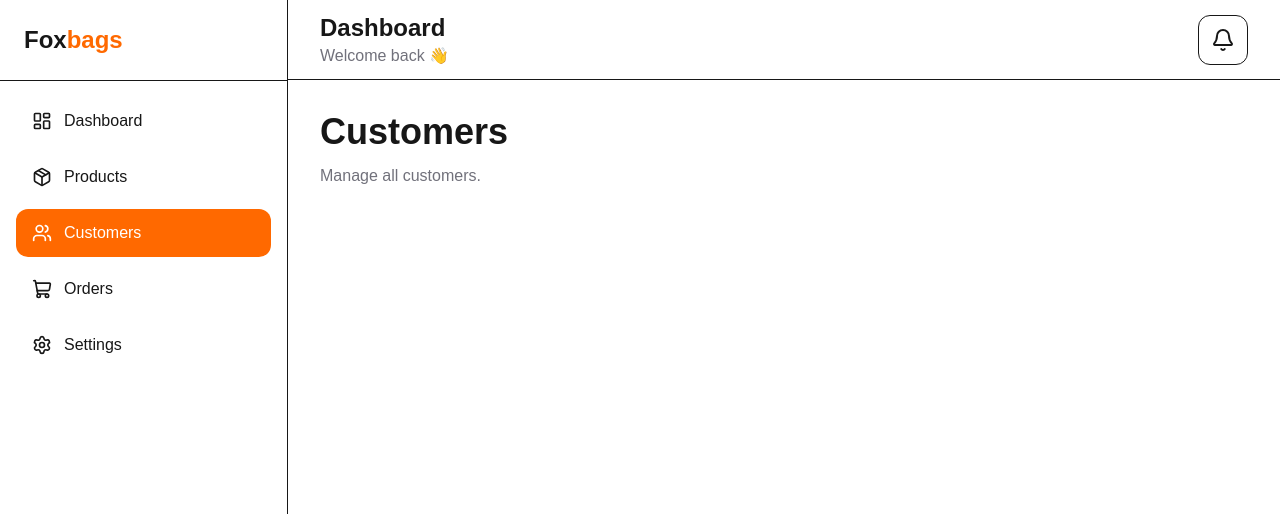
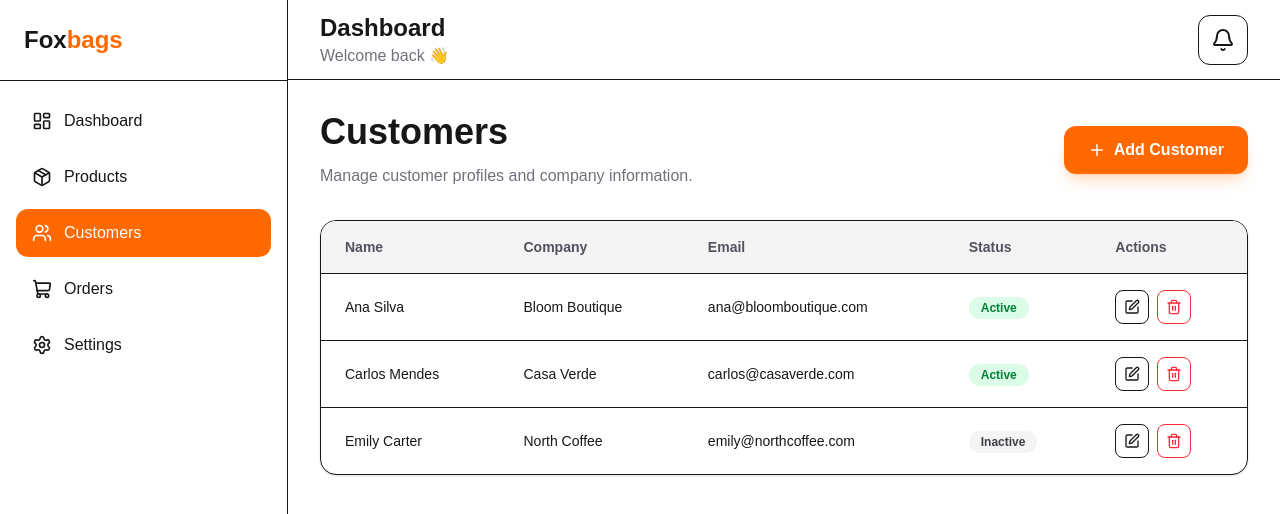
Before and after one commit to birabotto/foxbags-dashboard, a Next.js app: page /dashboard/customers in a window 1280 px wide. Shown: the top 514 px of the page. Built offline with nearby package versions, Linux system fonts and the light colour scheme.

Commit message:
feat: create customers management page

```diff
--- a/src/app/dashboard/customers/page.tsx
+++ b/src/app/dashboard/customers/page.tsx
@@ -1,9 +1,67 @@
+import { Edit, Plus, Trash } from "lucide-react";
+
+import { PageHeader } from "@/app/components/dashboard/page-header";
+import { Badge } from "@/app/components/ui/badge";
+import { Button } from "@/app/components/ui/button";
+import { DataTable } from "@/app/components/ui/data-table";
+import { customers, type Customer } from "@/lib/mock-data";
+
+const columns = [
+  {
+    key: "name",
+    label: "Name",
+  },
+  {
+    key: "company",
+    label: "Company",
+  },
+  {
+    key: "email",
+    label: "Email",
+  },
+  {
+    key: "status",
+    label: "Status",
+    render: (value: Customer[keyof Customer]) => (
+      <Badge variant={value === "Active" ? "success" : "default"}>
+        {String(value)}
+      </Badge>
+    ),
+  },
+  {
+    key: "id",
+    label: "Actions",
+    render: () => (
+      <div className="flex gap-2">
+        <button className="rounded-lg border p-2 hover:bg-zinc-100">
+          <Edit size={16} />
+        </button>
+
+        <button className="rounded-lg border p-2 text-red-500 hover:bg-red-50">
+          <Trash size={16} />
+        </button>
+      </div>
+    ),
+  },
+] as const;
+
 export default function CustomersPage() {
   return (
-    <>
-      <h1 className="text-4xl font-bold">Customers</h1>
+    <div>
+      <PageHeader
+        title="Customers"
+        description="Manage customer profiles and company information."
+        action={
+          <Button>
+            <span className="flex items-center gap-2">
+              <Plus size={18} />
+              Add Customer
+            </span>
+          </Button>
+        }
+      />
 
-      <p className="mt-3 text-zinc-500">Manage all customers.</p>
-    </>
+      <DataTable columns={columns} data={customers} />
+    </div>
   );
 }
--- a/src/lib/mock-data.ts
+++ b/src/lib/mock-data.ts
@@ -29,3 +29,35 @@ export const products: Product[] = [
     status: "Draft",
   },
 ];
+
+export type Customer = {
+  id: string;
+  name: string;
+  email: string;
+  company: string;
+  status: "Active" | "Inactive";
+};
+
+export const customers: Customer[] = [
+  {
+    id: "1",
+    name: "Ana Silva",
+    email: "ana@bloomboutique.com",
+    company: "Bloom Boutique",
+    status: "Active",
+  },
+  {
+    id: "2",
+    name: "Carlos Mendes",
+    email: "carlos@casaverde.com",
+    company: "Casa Verde",
+    status: "Active",
+  },
+  {
+    id: "3",
+    name: "Emily Carter",
+    email: "emily@northcoffee.com",
+    company: "North Coffee",
+    status: "Inactive",
+  },
+];
```
